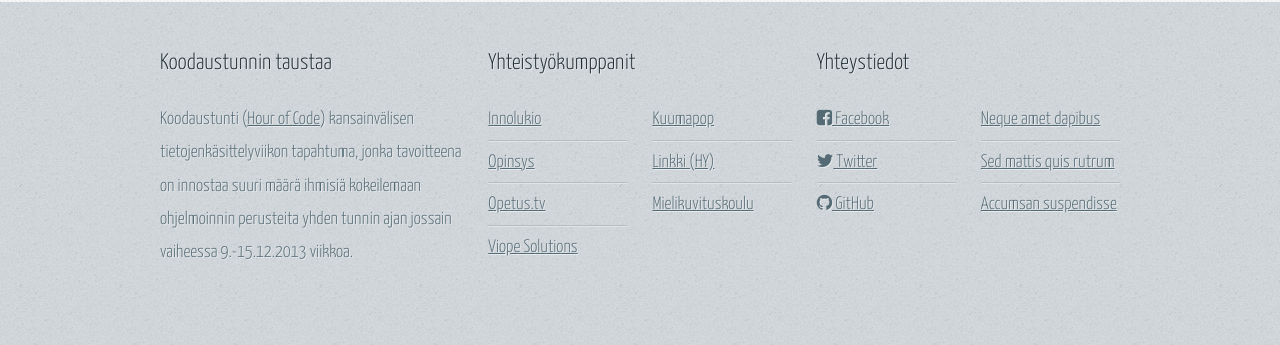
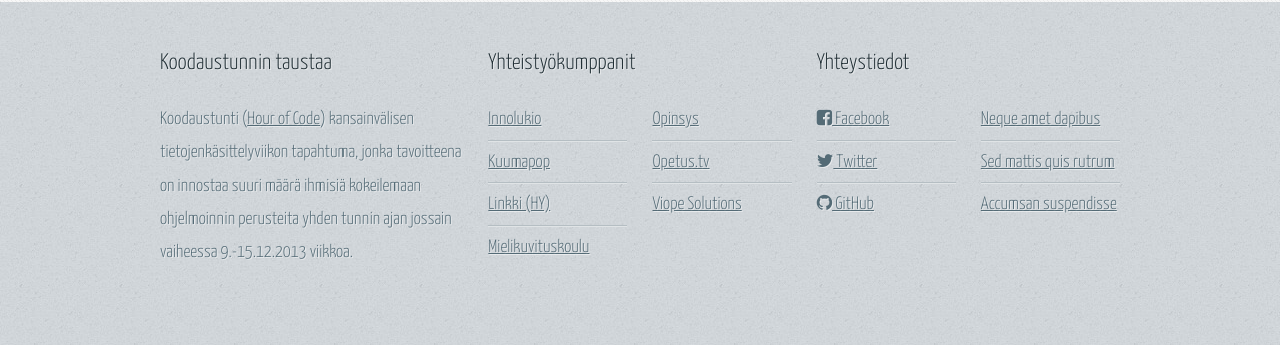
Before and after one commit to jannecederberg/koodaustunti.fi, a Jekyll site: the page built from index.html, in a window 1280 px wide. Shown: the part 1114-1459 px from the top of the page. Built offline with Jekyll 4.4.1, drawn with Linux system fonts in a browser that asks for light colours; nearby versions of some CDN libraries; Markdown is read by kramdown in place of the engine named in the settings.

Commit message:
Yhteistyökumppanilinkit aakkosjärjestykseen

```diff
--- a/_includes/footer.html
+++ b/_includes/footer.html
@@ -22,17 +22,17 @@
                       <div class="6u">
                         <ul class="link-list">
                           <li><a href="http://innolukio.fi">Innolukio</a></li>
-                          <li><a href="http://www.opinsys.fi">Opinsys</a></li>
+                          <li><a href="http://www.kuumapop.fi">Kuumapop</a></li>
+                          <li><a href="http://linkki.cs.helsinki.fi">Linkki (HY)</a></li>
+                          <li><a href="http://www.mielikuvituskoulu.fi">Mielikuvituskoulu</a></li>
                           <!--li><a href="http://startupsauna.com">Startup Sauna</a></li-->
-                          <li><a href="http://opetus.tv">Opetus.tv</a></li>
-                          <li><a href="http://viope.com">Viope Solutions</a></li>
                         </ul>
                       </div>
                       <div class="6u">
                         <ul class="link-list last-child">
-                          <li><a href="http://www.kuumapop.fi">Kuumapop</a></li>
-                          <li><a href="http://linkki.cs.helsinki.fi">Linkki (HY)</a></li>
-                          <li><a href="http://www.mielikuvituskoulu.fi">Mielikuvituskoulu</a></li>
+                          <li><a href="http://www.opinsys.fi">Opinsys</a></li>
+                          <li><a href="http://opetus.tv">Opetus.tv</a></li>
+                          <li><a href="http://viope.com">Viope Solutions</a></li>
                         </ul>
                       </div>
                       <!--div class="4u">
```
